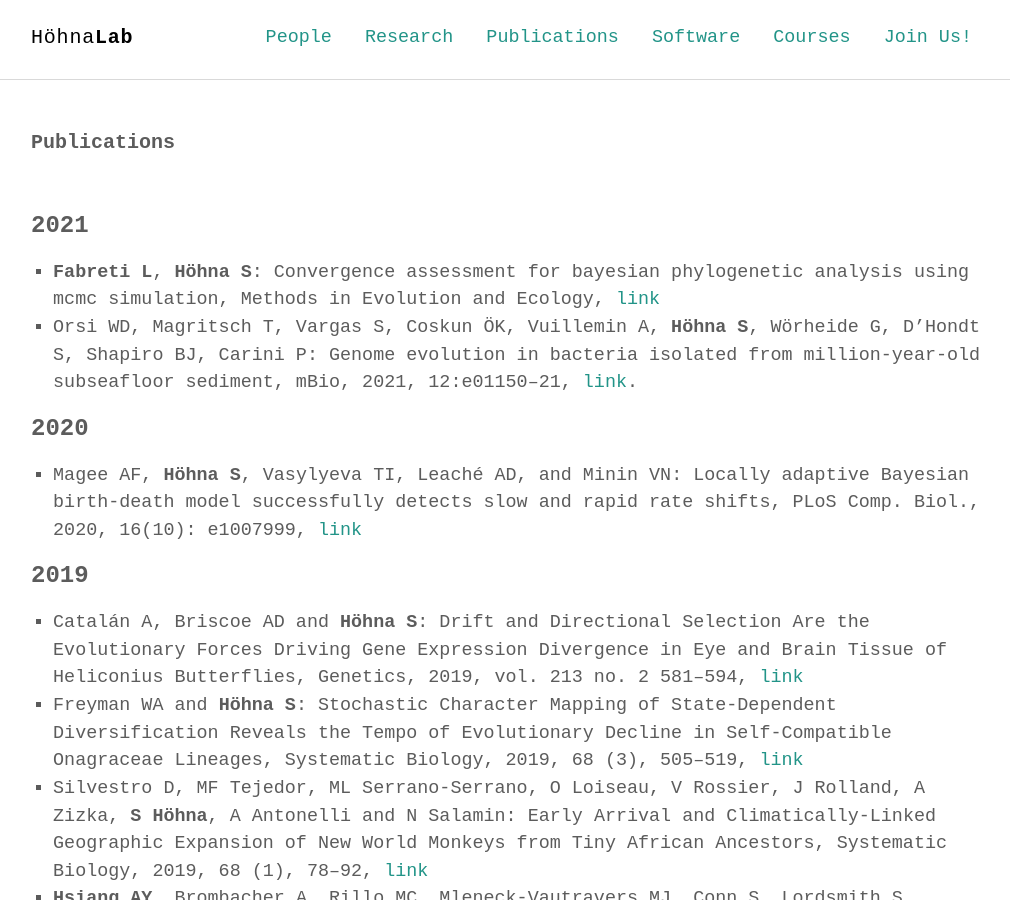
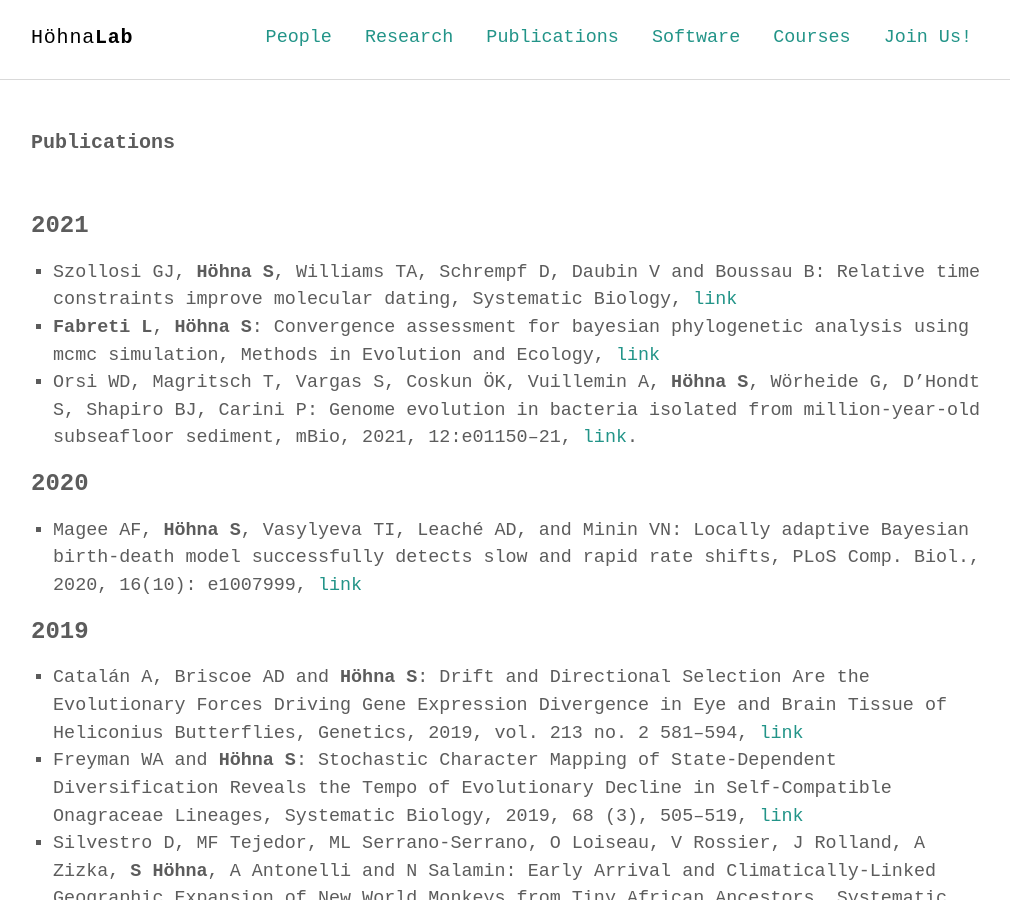
Before and after one commit to hoehnalab/hoehnalab.github.io, a Jekyll site: the page built from publications.md, in a window 1280 px wide and 900 px high. Shown: the whole window, without its empty margins (133-1143 px from the left). Built offline with Jekyll 4.4.1, drawn with Linux system fonts in a browser that asks for light colours; some web fonts are replaced.

Commit message:
Update publications.md
new paper

```diff
--- a/publications.md
+++ b/publications.md
@@ -5,6 +5,7 @@ permalink: /publications/
 ---
 
 <h3>2021</h3>
+- Szollosi GJ, <strong>Höhna S</strong>, Williams TA, Schrempf D, Daubin V and Boussau B: Relative time constraints improve molecular dating, Systematic Biology, [link](https://doi.org/10.1093/sysbio/syab084)
 - <strong>Fabreti L</strong>, <strong>Höhna S</strong>: Convergence assessment for bayesian phylogenetic analysis using mcmc simulation, Methods in Evolution and Ecology, [link](https://doi.org/10.1111/2041-210X.13727)
 - Orsi WD, Magritsch T, Vargas S, Coskun ÖK, Vuillemin A, <strong>Höhna S</strong>, Wörheide G, D'Hondt S, Shapiro BJ, Carini P: Genome evolution in bacteria isolated from million-year-old subseafloor sediment, mBio, 2021, 12:e01150--21, [link](https://doi.org/10.1128/mBio.01150-21).
 
```
